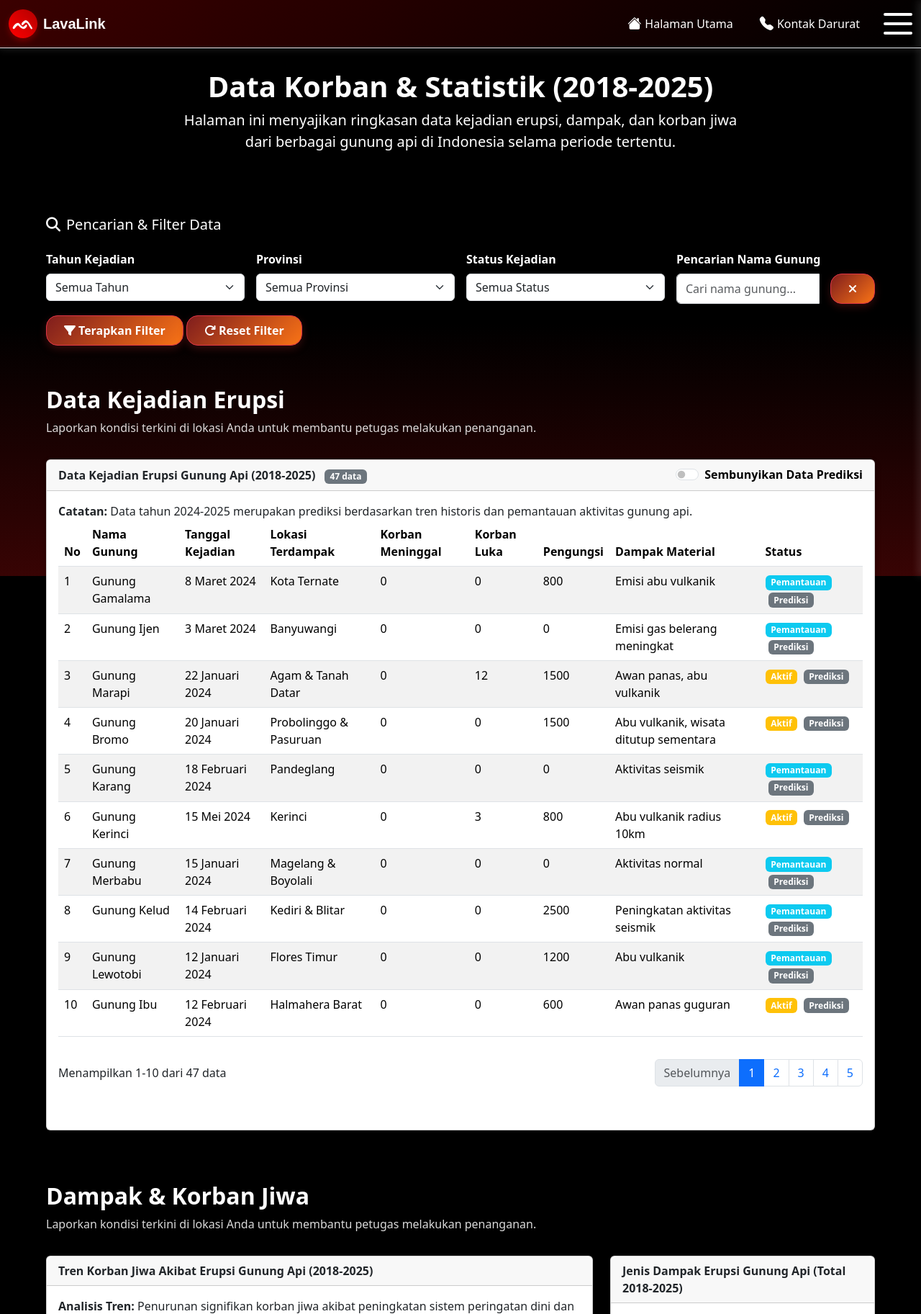
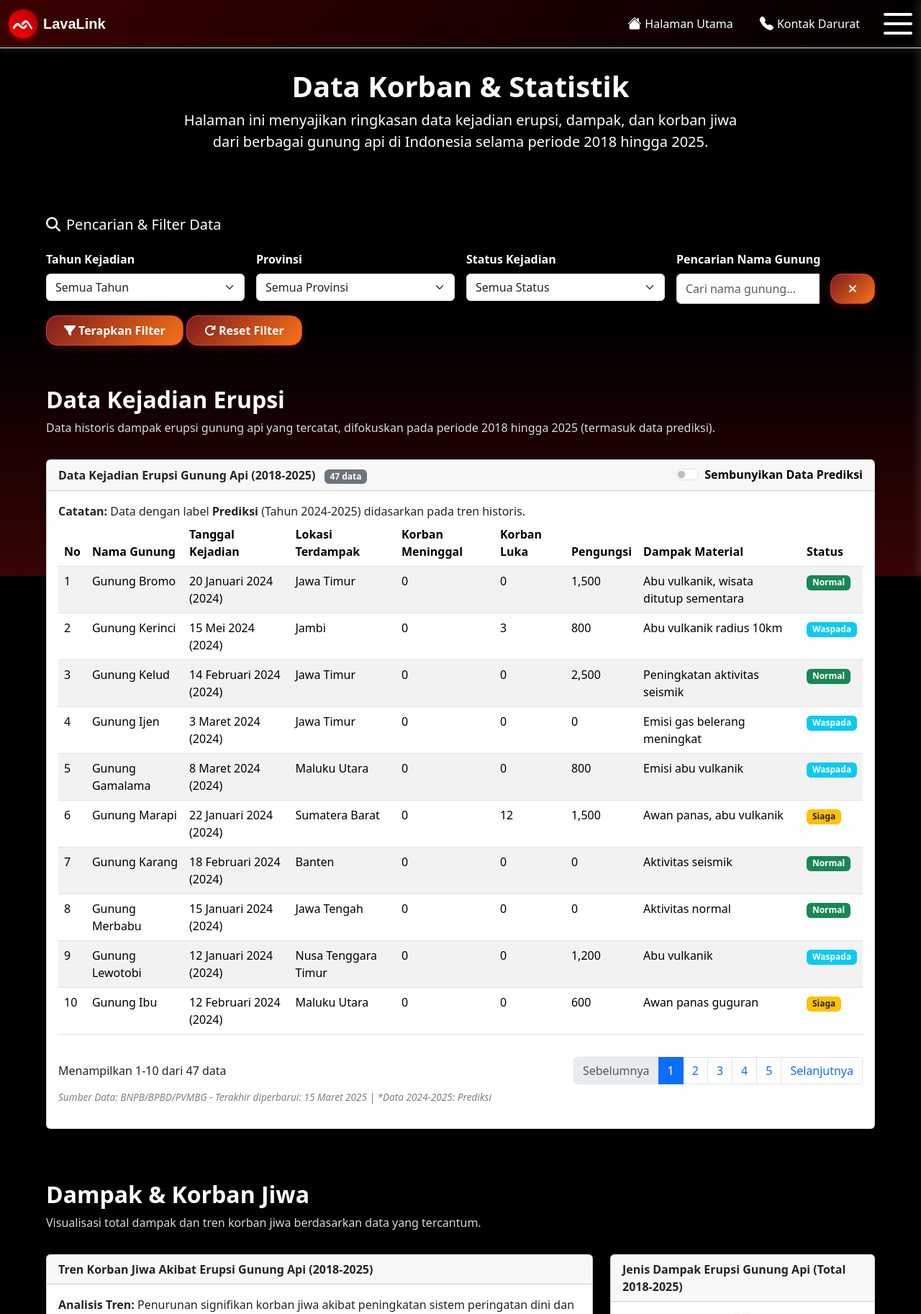
Before and after one commit to dndraamy/Website-Gunung-Meletus, a PHP site: page /statistik.php in a window 1280 px wide. Shown: the top 1825 px of the page at 72% size. Run offline with PHP 8.4, Linux system fonts and the light colour scheme; data comes from the database, SQL or seed files in the repository.

Commit message:
update statistik fix

```diff
--- a/statistik.php
+++ b/statistik.php
@@ -1,17 +1,56 @@
 <?php
 include 'koneksi.php';
 
-$sql = "SELECT id, gunung, tanggal, tahun, lokasi, provinsi, meninggal, luka, pengungsi, dampak, status, prediksi, ketinggian, status_gunung FROM gunung_api ORDER BY tahun DESC, tanggal DESC";
-$result = $conn->query($sql);
+$conn_status = false;
+$dataArray = [];
+$error_message = "";
 
-$dataArray = [];
-if ($result->num_rows > 0) {
-    while ($row = $result->fetch_assoc()) {
+if (!isset($conn) || $conn->connect_error) {
+    $error_message = "Koneksi database gagal dimuat. Pastikan 'koneksi.php' sudah benar.";
+} else {
+    $conn_status = true;
+
+    $sql_query = "
+        SELECT
+            dk.nama_gunung AS gunung,
+            dk.provinsi AS provinsi,
+            dk.tanggal,
+            dk.tahun,
+            dk.meninggal,
+            dk.luka,
+            dk.pengungsi,
+            dk.dampak,
+            dk.prediksi,
+            dg.status AS status
+        FROM
+            data_korban dk
+        JOIN
+            data_gunung dg ON dk.nama_gunung = dg.nama_gunung
+        WHERE
+            dk.tahun >= 2018 AND dk.tahun <= 2025  -- BARIS PERBAIKAN: Memastikan hanya tahun 2018-2025
+        ORDER BY
+            dk.tahun DESC,
+            dk.meninggal DESC
+    ";
+
+    $result = $conn->query($sql_query);
+
+    if ($result) {
+        while($row = $result->fetch_assoc()) {
+            $row['tahun'] = (int)$row['tahun'];
+            $row['meninggal'] = (int)$row['meninggal'];
+            $row['luka'] = (int)$row['luka'];
+            $row['pengungsi'] = (int)$row['pengungsi'];
+            $row['prediksi'] = (int)$row['prediksi'];
+
             $dataArray[] = $row;
         }
+        $result->free();
+    } else {
+        $error_message = "Error saat menjalankan kueri SQL: " . $conn->error;
     }
-
     $conn->close();
+}
 ?>
 
 <!DOCTYPE html>
@@ -34,9 +73,9 @@ $conn->close();
 
     <main class="content-wrapper">
         <section class="header-section text-center p-4 rounded-4 mb-5">
-            <h1 class="fw-bold display-6 text-white">Data Korban & Statistik (2018-2025)</h1>
+            <h1 class="fw-bold display-6 text-white">Data Korban & Statistik</h1>
             <p class="lead mx-auto" style="max-width: 800px; color: white">
-                Halaman ini menyajikan ringkasan data kejadian erupsi, dampak, dan korban jiwa dari berbagai gunung api di Indonesia selama periode tertentu.
+                Halaman ini menyajikan ringkasan data kejadian erupsi, dampak, dan korban jiwa dari berbagai gunung api di Indonesia selama periode 2018 hingga 2025.
             </p>
         </section>
 
@@ -70,13 +109,11 @@ $conn->close();
                                 <option value="">Semua Provinsi</option>
                                 <option value="Jawa Tengah">Jawa Tengah</option>
                                 <option value="Jawa Timur">Jawa Timur</option>
+                                <option value="Jawa Barat (Bandung)">Jawa Barat</option>
                                 <option value="Sumatera Utara">Sumatera Utara</option>
-                                <option value="Bali">Bali</option>
-                                <option value="Sulawesi Utara">Sulawesi Utara</option>
-                                <option value="Jambi">Jambi</option>
+                                <option value="Sumatera Barat">Sumatera Barat</option>
+                                <option value="Maluku Utara">Maluku Utara</option>
                                 <option value="Nusa Tenggara Barat">Nusa Tenggara Barat</option>
-                                <option value="Sumatera Barat">Sumatera Barat</option>
-                                <!-- Tambahkan opsi provinsi lainnya sesuai data -->
                             </select>
                         </div>
                         <div class="col-md-3">
@@ -119,7 +156,7 @@ $conn->close();
         <section>
             <br><br>
             <h2 class="section-title">Data Kejadian Erupsi</h2>
-            <p class="section-subtitle">Laporkan kondisi terkini di lokasi Anda untuk membantu petugas melakukan penanganan.</p>
+            <p class="section-subtitle">Data historis dampak erupsi gunung api yang tercatat, difokuskan pada periode 2018 hingga 2025 (termasuk data prediksi).</p>
 
             <!-- Tabel Data Kejadian -->
             <div class="card">
@@ -137,7 +174,7 @@ $conn->close();
                 </div>
                 <div class="card-body">
                     <div class="prediction-note">
-                        <strong>Catatan:</strong> Data tahun 2024-2025 merupakan prediksi berdasarkan tren historis dan pemantauan aktivitas gunung api.
+                        <strong>Catatan:</strong> Data dengan label <b>Prediksi</b> (Tahun 2024-2025) didasarkan pada tren historis.
                     </div>
 
                     <div class="table-responsive">
@@ -168,12 +205,11 @@ $conn->close();
                         </div>
                         <nav>
                             <ul class="pagination mb-0" id="pagination">
-                                <!-- Pagination akan diisi secara dinamis -->
                             </ul>
                         </nav>
                     </div>
 
-                    <p class="source-info mt-2">Sumber Data: BNPB/BPBD/PVMBG - Terakhir diperbarui: 15 Maret 2025 | *Data 2024-2025: Prediksi</p>
+                    <p class="source-info mt-2" style="color: grey;">Sumber Data: BNPB/BPBD/PVMBG - Terakhir diperbarui: 15 Maret 2025 | *Data 2024-2025: Prediksi</p>
                 </div>
             </div>
         </section>
@@ -181,7 +217,7 @@ $conn->close();
         <section>
             <br><br>
             <h2 class="section-title">Dampak & Korban Jiwa</h2>
-            <p class="section-subtitle">Laporkan kondisi terkini di lokasi Anda untuk membantu petugas melakukan penanganan.</p>
+            <p class="section-subtitle">Visualisasi total dampak dan tren korban jiwa berdasarkan data yang tercantum.</p>
 
             <!-- Statistik & Visualisasi Data -->
             <div class="row">
@@ -258,7 +294,6 @@ $conn->close();
     </footer>
 
         <script>
-        // Data lengkap dari database
         const allData = <?php echo json_encode($dataArray); ?>;
 
         // Konfigurasi pagination
@@ -267,9 +302,13 @@ $conn->close();
         let filteredData = [...allData];
         let activeFilters = {};
 
+        let lineChartInstance = null;
+        let pieChartInstance = null;
+
         // Inisialisasi
         document.addEventListener('DOMContentLoaded', function() {
             initializeFilters();
+            // Panggil renderTable, updateStatistics, dan createCharts pertama kali
             renderTable();
             updateStatistics();
             createCharts();
@@ -284,7 +323,6 @@ $conn->close();
 
         // Inisialisasi filter
         function initializeFilters() {
-            // Set tahun default ke semua
             document.getElementById('filterTahun').value = '';
             document.getElementById('filterProvinsi').value = '';
             document.getElementById('filterStatus').value = '';
@@ -305,8 +343,8 @@ $conn->close();
             filteredData = allData.filter(item => {
                 let match = true;
 
-                // Filter tahun
-                if (tahun && item.tahun != tahun) {
+                // Filter tahun (Gunakan operator != untuk perbandingan string/angka)
+                if (tahun && item.tahun != parseInt(tahun)) {
                     match = false;
                 } else if (tahun) {
                     activeFilters.tahun = tahun;
@@ -326,7 +364,7 @@ $conn->close();
                     activeFilters.status = status;
                 }
 
-                // Filter pencarian
+                // Filter pencarian (menggunakan kolom 'gunung' dari SQL alias)
                 if (searchGunung && !item.gunung.toLowerCase().includes(searchGunung)) {
                     match = false;
                 } else if (searchGunung) {
@@ -334,7 +372,8 @@ $conn->close();
                 }
 
                 // Filter prediksi
-                if (hidePrediction && item.prediksi) {
+                // item.prediksi adalah 0 atau 1 (int)
+                if (hidePrediction && item.prediksi === 1) {
                     match = false;
                 }
 
@@ -345,6 +384,8 @@ $conn->close();
             renderTable();
             updateActiveFiltersDisplay();
             updateStatistics();
+            // Perbarui grafik setelah filter diterapkan
+            createCharts();
         }
 
         // Reset filter
@@ -353,10 +394,12 @@ $conn->close();
             filteredData = [...allData];
             currentPage = 1;
             activeFilters = {};
+            document.getElementById('togglePrediction').checked = false;
+
             renderTable();
             updateActiveFiltersDisplay();
             updateStatistics();
-            document.getElementById('togglePrediction').checked = false;
+            createCharts();
         }
 
         // Clear search
@@ -385,19 +428,22 @@ $conn->close();
 
             // Update info
             totalRecords.textContent = `${totalItems} data`;
-            pageInfo.textContent = `Menampilkan ${startIndex + 1}-${endIndex} dari ${totalItems} data`;
+            pageInfo.textContent = `Menampilkan ${totalItems === 0 ? 0 : startIndex + 1}-${endIndex} dari ${totalItems} data`;
 
             // Render rows
             tableBody.innerHTML = '';
+            if (totalItems === 0) {
+                 tableBody.innerHTML = `<tr><td colspan="9" class="text-center">Tidak ada data yang sesuai dengan filter.</td></tr>`;
+            } else {
                 currentItems.forEach((item, index) => {
                     const row = `
                         <tr>
                             <td>${startIndex + index + 1}</td>
                             <td>${highlightSearch(item.gunung)}</td>
-                        <td>${item.tanggal}</td>
-                        <td>${item.lokasi}</td>
-                        <td>${item.meninggal}</td>
-                        <td>${item.luka}</td>
+                            <td>${item.tanggal} (${item.tahun})</td>
+                            <td>${item.provinsi}</td>
+                            <td>${item.meninggal.toLocaleString()}</td>
+                            <td>${item.luka.toLocaleString()}</td>
                             <td>${item.pengungsi.toLocaleString()}</td>
                             <td>${item.dampak}</td>
                             <td>
@@ -408,6 +454,7 @@ $conn->close();
                     `;
                     tableBody.innerHTML += row;
                 });
+            }
 
             // Render pagination
             renderPagination(totalPages);
@@ -418,6 +465,7 @@ $conn->close();
             const searchTerm = activeFilters.searchGunung;
             if (!searchTerm) return text;
 
+            // Pastikan ini hanya berfungsi untuk nama gunung, bukan untuk teks provinsi
             const regex = new RegExp(`(${searchTerm})`, 'gi');
             return text.replace(regex, '<span class="search-highlight">$1</span>');
         }
@@ -436,17 +484,34 @@ $conn->close();
             pagination.appendChild(prevLi);
 
             // Page numbers
-            for (let i = 1; i <= totalPages; i++) {
+            let startPage = Math.max(1, currentPage - 2);
+            let endPage = Math.min(totalPages, currentPage + 2);
+
+            if (currentPage <= 3) endPage = Math.min(totalPages, 5);
+            if (currentPage > totalPages - 2) startPage = Math.max(1, totalPages - 4);
+
+            if (startPage > 1) {
+                pagination.innerHTML += '<li class="page-item disabled"><span class="page-link">...</span></li>';
+            }
+
+            for (let i = startPage; i <= endPage; i++) {
                 const li = document.createElement('li');
                 li.className = `page-item ${currentPage === i ? 'active' : ''}`;
                 li.innerHTML = `<a class="page-link" href="#" data-page="${i}">${i}</a>`;
                 pagination.appendChild(li);
             }
 
+            if (endPage < totalPages) {
+                pagination.innerHTML += '<li class="page-item disabled"><span class="page-link">...</span></li>';
+            }
+
+
             // Next button
             const nextLi = document.createElement('li');
             nextLi.className = `page-item ${currentPage === totalPages ? 'disabled' : ''}`;
             nextLi.innerHTML = `<a class="page-link" href="#" data-page="${currentPage + 1}">Selanjutnya</a>`;
+            pagination.appendChild(nextLi);
+
             // Add event listeners
             pagination.querySelectorAll('.page-link').forEach(link => {
                 link.addEventListener('click', function(e) {
@@ -490,26 +555,28 @@ $conn->close();
             container.innerHTML = html;
         }
 
-        // Update statistik
+        // Update statistik ringkasan
         function updateStatistics() {
-            const totalMeninggal = filteredData.reduce((sum, item) => sum + parseInt(item.meninggal), 0);
-            const totalLuka = filteredData.reduce((sum, item) => sum + parseInt(item.luka), 0);
-            const totalPengungsi = filteredData.reduce((sum, item) => sum + parseInt(item.pengungsi), 0);
+            const totalMeninggal = filteredData.reduce((sum, item) => sum + item.meninggal, 0);
+            const totalLuka = filteredData.reduce((sum, item) => sum + item.luka, 0);
+            const totalPengungsi = filteredData.reduce((sum, item) => sum + item.pengungsi, 0);
 
-            document.getElementById('statMeninggal').textContent = totalMeninggal;
-            document.getElementById('statLuka').textContent = totalLuka;
-            document.getElementById('statPengungsi').textContent = totalPengungsi.toLocaleString();
+            document.getElementById('statMeninggal').textContent = totalMeninggal.toLocaleString('id-ID');
+            document.getElementById('statLuka').textContent = totalLuka.toLocaleString('id-ID');
+            document.getElementById('statPengungsi').textContent = totalPengungsi.toLocaleString('id-ID');
         }
 
         // Helper function untuk class badge status
         function getStatusBadgeClass(status) {
             switch (status) {
-                case 'Selesai':
+                case 'Normal':
                     return 'bg-success';
-                case 'Aktif':
-                    return 'bg-warning';
-                case 'Pemantauan':
+                case 'Waspada':
                     return 'bg-info';
+                case 'Siaga':
+                    return 'bg-warning text-dark';
+                case 'Awas':
+                    return 'bg-danger';
                 default:
                     return 'bg-secondary';
             }
@@ -530,29 +597,27 @@ $conn->close();
 
         // Grafik
         function createCharts() {
-            // Hitung data untuk grafik dari filteredData
+            // Hancurkan instance chart lama jika ada
+            if (lineChartInstance) lineChartInstance.destroy();
+            if (pieChartInstance) pieChartInstance.destroy();
+
+            // 1. Data untuk Line Chart
             const yearData = {};
             filteredData.forEach(item => {
                 const year = item.tahun;
                 if (!yearData[year]) {
-                    yearData[year] = {
-                        meninggal: 0,
-                        luka: 0,
-                        pengungsi: 0
-                    };
+                    yearData[year] = { meninggal: 0, luka: 0 };
                 }
-                yearData[year].meninggal += parseInt(item.meninggal);
-                yearData[year].luka += parseInt(item.luka);
-                yearData[year].pengungsi += parseInt(item.pengungsi);
+                yearData[year].meninggal += item.meninggal;
+                yearData[year].luka += item.luka;
             });
 
-            const years = Object.keys(yearData).sort();
+            const years = Object.keys(yearData).sort((a, b) => a - b);
             const meninggalData = years.map(year => yearData[year].meninggal);
             const lukaData = years.map(year => yearData[year].luka);
 
-            // Line Chart
             const lineCtx = document.getElementById('lineChart').getContext('2d');
-            new Chart(lineCtx, {
+            lineChartInstance = new Chart(lineCtx, {
                 type: 'line',
                 data: {
                     labels: years,
@@ -578,39 +643,28 @@ $conn->close();
                     responsive: true,
                     maintainAspectRatio: false,
                     plugins: {
-                        legend: {
-                            position: 'top'
-                        },
-                        title: {
-                            display: true,
-                            text: 'Tren Korban Akibat Erupsi Gunung Api'
-                        }
+                        legend: { position: 'top' },
+                        title: { display: true, text: 'Tren Korban Akibat Erupsi Gunung Api' }
                     },
                     scales: {
                         y: {
                             beginAtZero: true,
-                            title: {
-                                display: true,
-                                text: 'Jumlah Korban'
-                            }
+                            title: { display: true, text: 'Jumlah Korban' }
                         },
                         x: {
-                            title: {
-                                display: true,
-                                text: 'Tahun'
-                            }
+                            title: { display: true, text: 'Tahun' }
                         }
                     }
                 }
             });
 
-            // Pie Chart
-            const totalMeninggal = filteredData.reduce((sum, item) => sum + parseInt(item.meninggal), 0);
-            const totalLuka = filteredData.reduce((sum, item) => sum + parseInt(item.luka), 0);
-            const totalPengungsi = filteredData.reduce((sum, item) => sum + parseInt(item.pengungsi), 0);
+            // 2. Data untuk Pie Chart
+            const totalMeninggal = filteredData.reduce((sum, item) => sum + item.meninggal, 0);
+            const totalLuka = filteredData.reduce((sum, item) => sum + item.luka, 0);
+            const totalPengungsi = filteredData.reduce((sum, item) => sum + item.pengungsi, 0);
 
             const pieCtx = document.getElementById('pieChart').getContext('2d');
-            new Chart(pieCtx, {
+            pieChartInstance = new Chart(pieCtx, {
                 type: 'pie',
                 data: {
                     labels: ['Korban Meninggal', 'Korban Luka', 'Pengungsi'],
@@ -624,9 +678,7 @@ $conn->close();
                     responsive: true,
                     maintainAspectRatio: false,
                     plugins: {
-                        legend: {
-                            position: 'bottom'
-                        },
+                        legend: { position: 'bottom' },
                         tooltip: {
                             callbacks: {
                                 label: function(context) {
```
Lines whose indentation alone changed are shown as unchanged.
